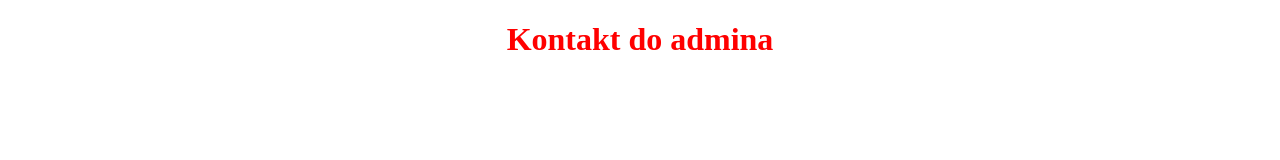
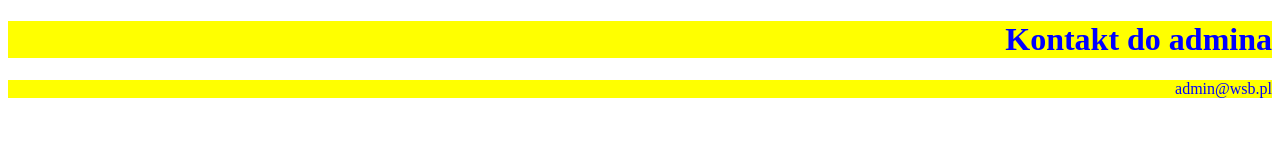
Before and after one commit to frontendpodyplomowe/projekt3luty, a plain HTML site: page index.html in a window 1280 px wide. Drawn offline with Linux system fonts and the light colour scheme.

Commit message:
Added new style and contact for admin

```diff
--- a/index.html
+++ b/index.html
@@ -9,5 +9,6 @@
 </head>
 <body>
     <h1>Kontakt do admina</h1>
+    <p>admin@wsb.pl</p>
 </body>
 </html>
--- a/style.css
+++ b/style.css
@@ -1,4 +1,5 @@
-h1 {
-    color: red;
-    text-align: center;
+h1, p {
+    color: blue;
+    background-color: yellow;
+    text-align: right;
 }
```
